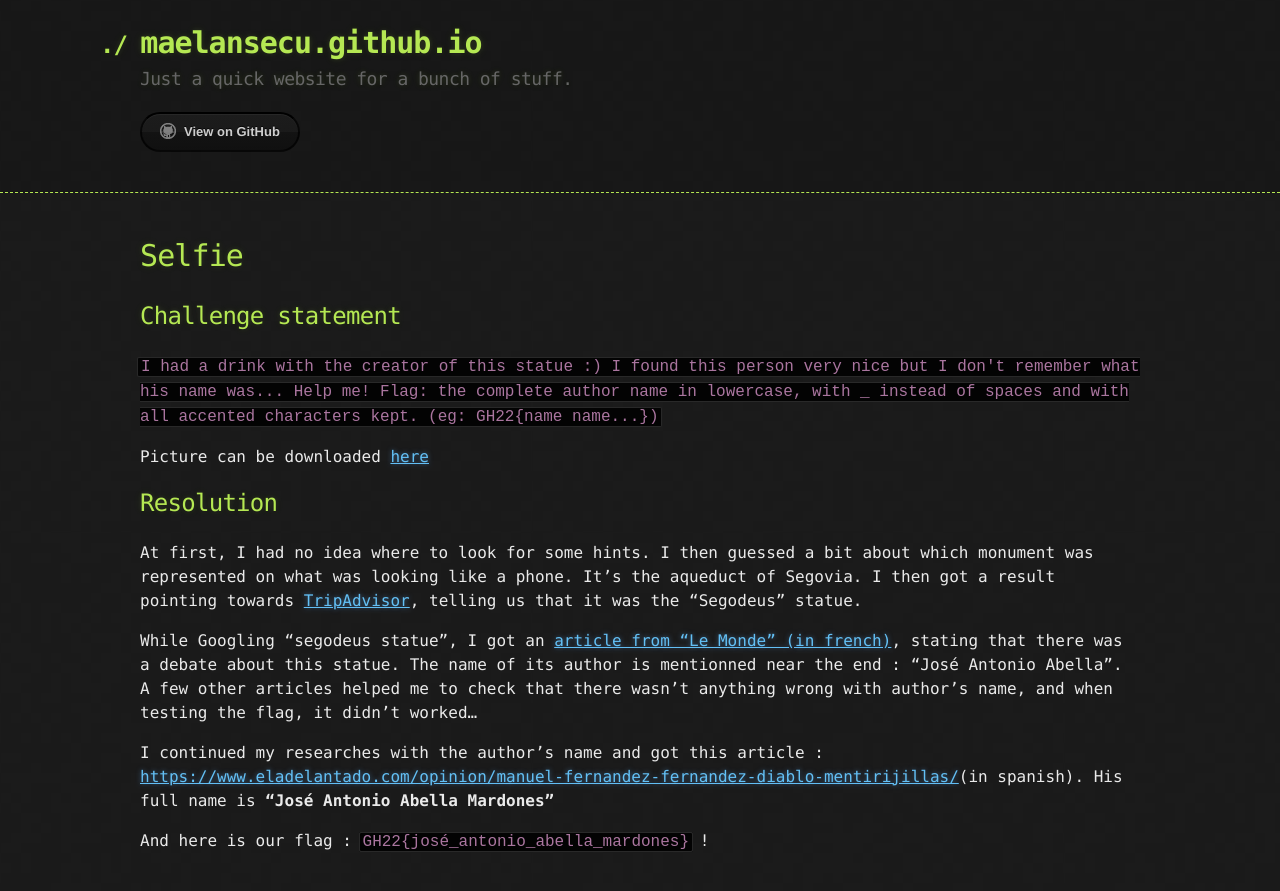
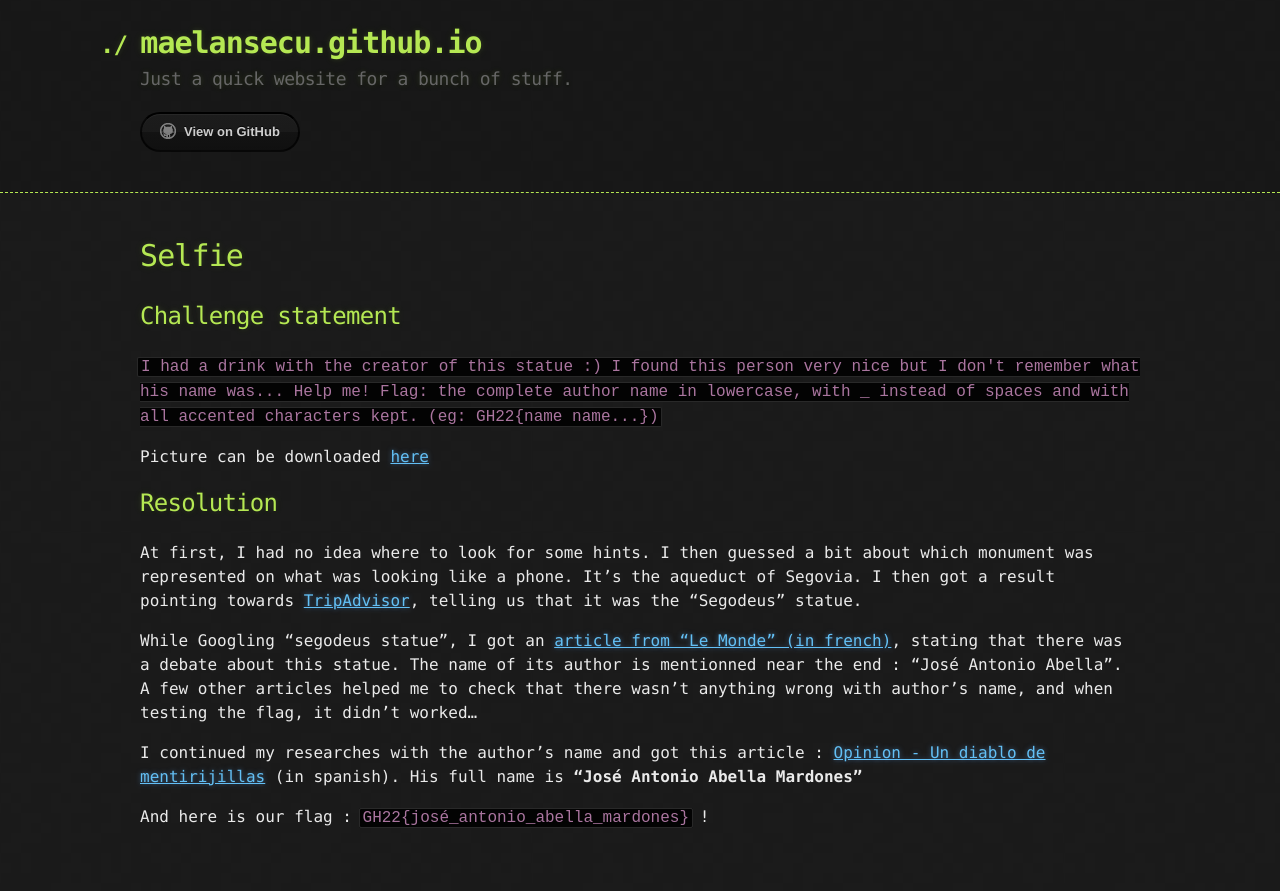
Before and after one commit to maelansecu/maelansecu.github.io, a Jekyll site: the page built from ctf/grehack/selfie.md, in a window 1280 px wide. Shown: the top 891 px of the page. Built offline with Jekyll 4.4.1, drawn with Linux system fonts in a browser that asks for light colours; our own code applies the rules of GitHub Pages for plain Markdown files; part of the change alters nothing that is shown.

Commit message:
Update selfie.md

```diff
--- a/ctf/grehack/selfie.md
+++ b/ctf/grehack/selfie.md
@@ -22,6 +22,6 @@ It's the aqueduct of Segovia. I then got a result pointing towards [TripAdvisor]
 While Googling "segodeus statue", I got an [article from "Le Monde" (in french)](https://www.lemonde.fr/international/article/2019/02/12/en-espagne-le-diable-sur-le-banc-des-accuses_5422241_3210.html), stating that there was a debate about this statue.
 The name of its author is mentionned near the end : "José Antonio Abella". A few other articles helped me to check that there wasn't anything wrong with author's name, and when testing the flag, it didn't worked...
 
-I continued my researches with the author's name and got this article : [https://www.eladelantado.com/opinion/manuel-fernandez-fernandez-diablo-mentirijillas/](Opinion - Un diablo de mentirijillas)(in spanish). His full name is __"José Antonio Abella Mardones"__
+I continued my researches with the author's name and got this article : [Opinion - Un diablo de mentirijillas](https://www.eladelantado.com/opinion/manuel-fernandez-fernandez-diablo-mentirijillas) (in spanish). His full name is __"José Antonio Abella Mardones"__
 
 And here is our flag : `GH22{josé_antonio_abella_mardones}` !
```
